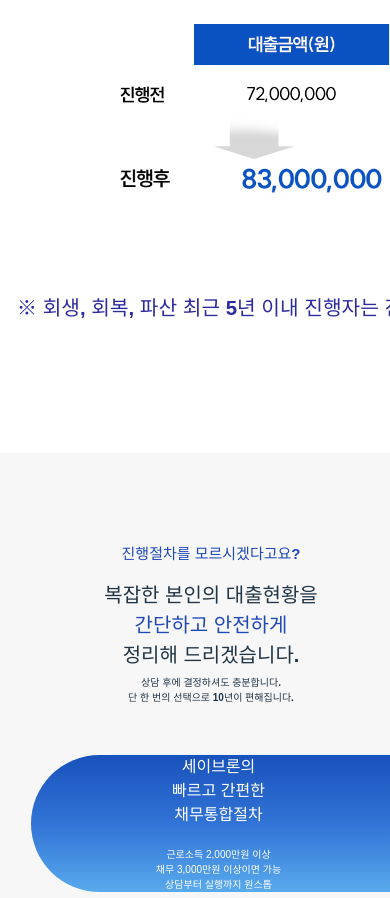
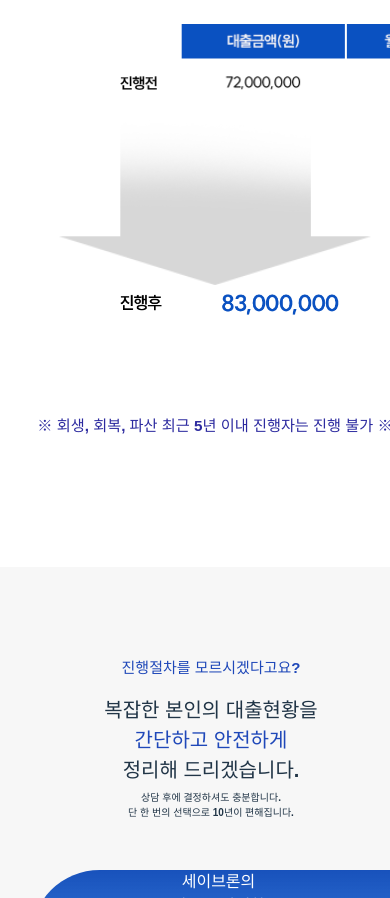
Before and after one commit to tara794600-bot/ziwon, a React (Vite) app: page / in a window 390 px wide. Shown: the part 1500-2398 px from the top of the page. Built offline with nearby package versions, Linux system fonts and the light colour scheme.

Commit message:
Update App.css

```diff
--- a/src/App.css
+++ b/src/App.css
@@ -637,7 +637,7 @@ align-items: center;
   }
 
   .화살표 {
-    width: 80px;          /* 고정 px (아이콘은 px가 맞음) */
+    width: 80%;          /* 고정 px (아이콘은 px가 맞음) */
     height: auto;
     margin: 8px auto;     /* 음수 margin ❌ */
     display: block;
@@ -679,7 +679,7 @@ margin-right: 10px;
 }
 .고객{
 margin-bottom: 25px;
-font-size: 20px;
+font-size: 15px;
 }
 
 .진행{
```
